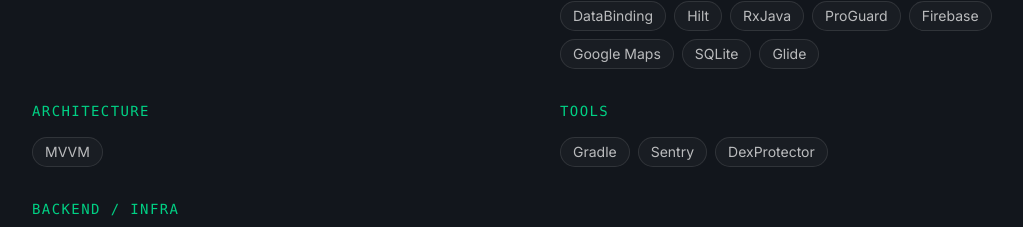
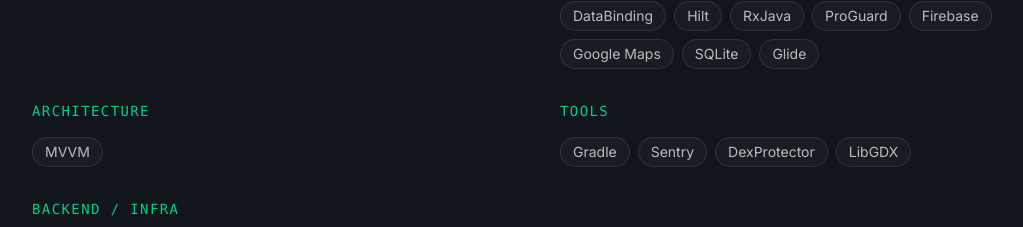
Before and after one commit to BargystV/portfolio, a Next.js app: page / in a window 1280 px wide. Shown: the part 5127-5354 px from the top of the page, without its empty margins (96-1119 px from the left). Built offline with nearby package versions, Linux system fonts and the light colour scheme.

Commit message:
Add LibGDX to tools skills
Co-Authored-By: Claude Sonnet 4.6 <noreply@anthropic.com>

```diff
--- a/content/skills.ts
+++ b/content/skills.ts
@@ -33,7 +33,7 @@ export const skillGroups: SkillGroup[] = [
   {
     // Инструменты разработки и мониторинга
     key: 'tools',
-    items: ['Gradle', 'Sentry', 'DexProtector'],
+    items: ['Gradle', 'Sentry', 'DexProtector', 'LibGDX'],
   },
   {
     // Backend-разработка
```
